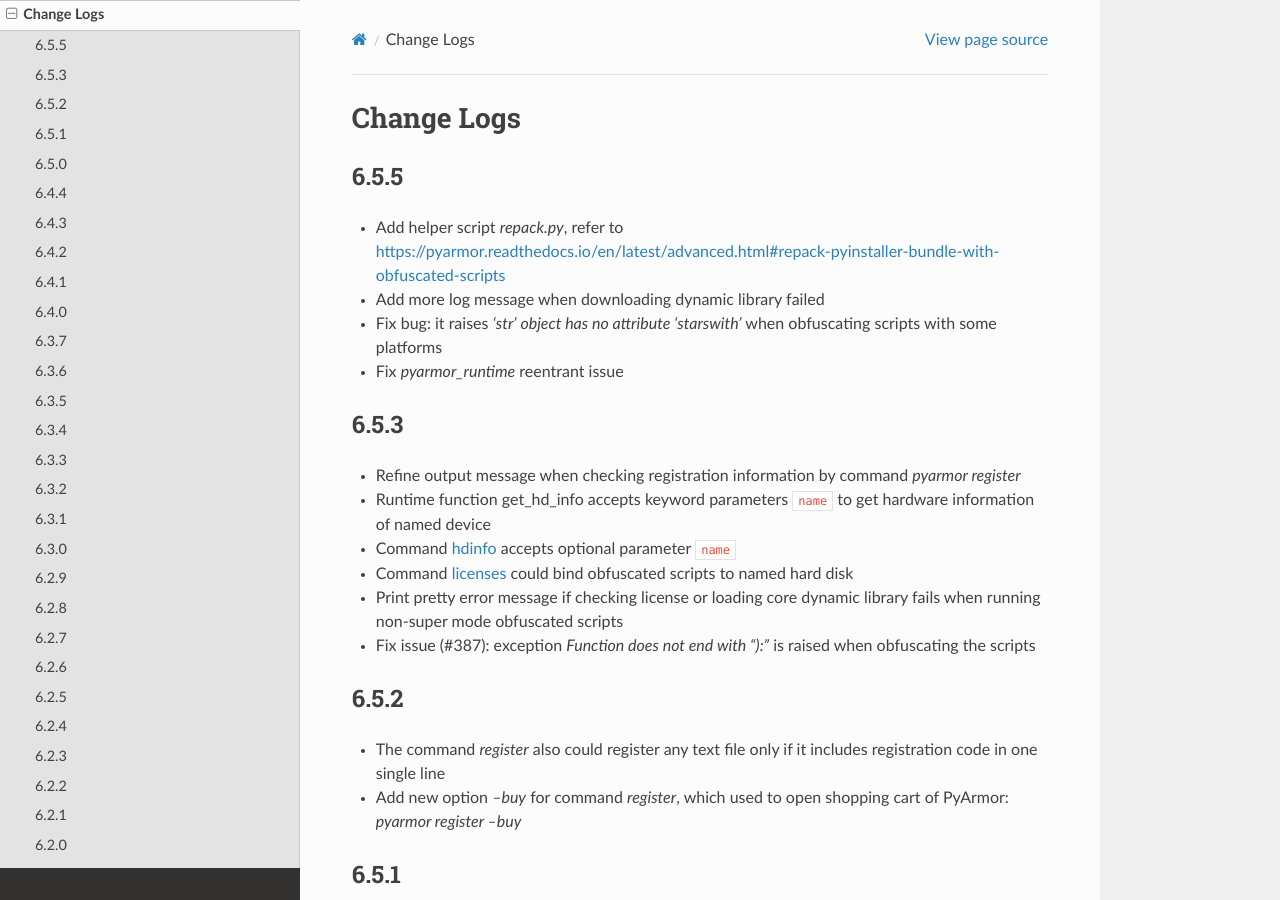
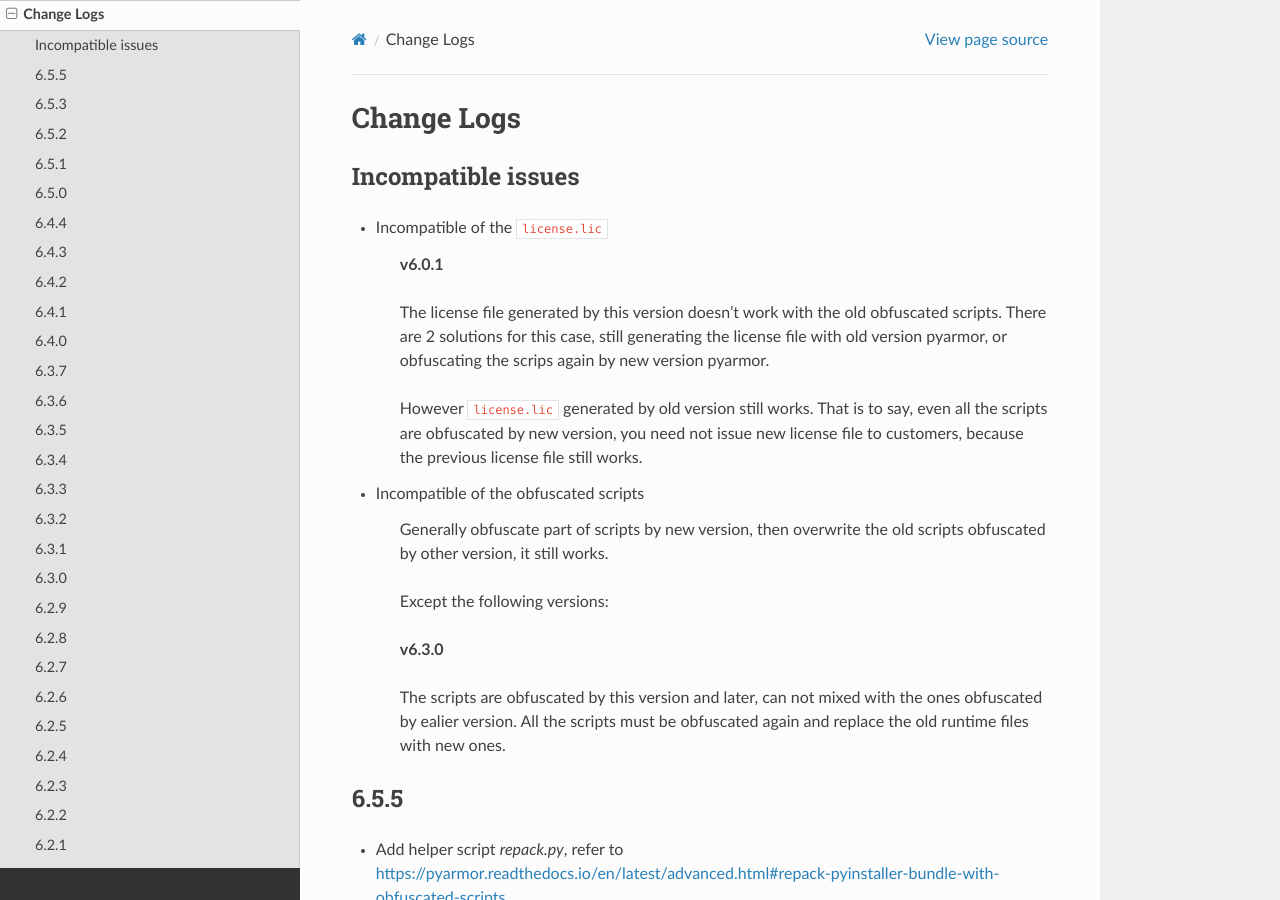
Before and after one commit to dashingsoft/pyarmor, a Sphinx documentation site: the page built from docs/change-logs.rst, in a window 1280 px wide and 900 px high. Built offline with Sphinx 7.4.7 and the Read the Docs theme 2.0.0, drawn with Linux system fonts in a browser that asks for light colours.

Commit message:
Document version incompatible

```diff
--- a/docs/change-logs.rst
+++ b/docs/change-logs.rst
@@ -2,6 +2,35 @@
 
 Change Logs
 ===========
+
+Incompatible issues
+-------------------
+
+* Incompatible of the ``license.lic``
+
+   **v6.0.1**
+
+   The license file generated by this version doesn't work with the old
+   obfuscated scripts. There are 2 solutions for this case, still generating the
+   license file with old version pyarmor, or obfuscating the scrips again by new
+   version pyarmor.
+
+   However ``license.lic`` generated by old version still works. That is to say,
+   even all the scripts are obfuscated by new version, you need not issue new
+   license file to customers, because the previous license file still works.
+
+* Incompatible of the obfuscated scripts
+
+   Generally obfuscate part of scripts by new version, then overwrite the old
+   scripts obfuscated by other version, it still works.
+
+   Except the following versions:
+
+   **v6.3.0**
+
+   The scripts are obfuscated by this version and later, can not mixed with the
+   ones obfuscated by ealier version. All the scripts must be obfuscated again
+   and replace the old runtime files with new ones.
 
 6.5.5
 -----
--- a/docs/mode.rst
+++ b/docs/mode.rst
@@ -39,6 +39,10 @@
     pyarmor obfuscate --advanced 2 foo.py
 
 More usage refer to :ref:`using super mode`
+
+.. note::
+
+   It doesn't work to mix super mode obfuscated scripts and non super mode ones.
 
 .. _advanced mode:
 
```
